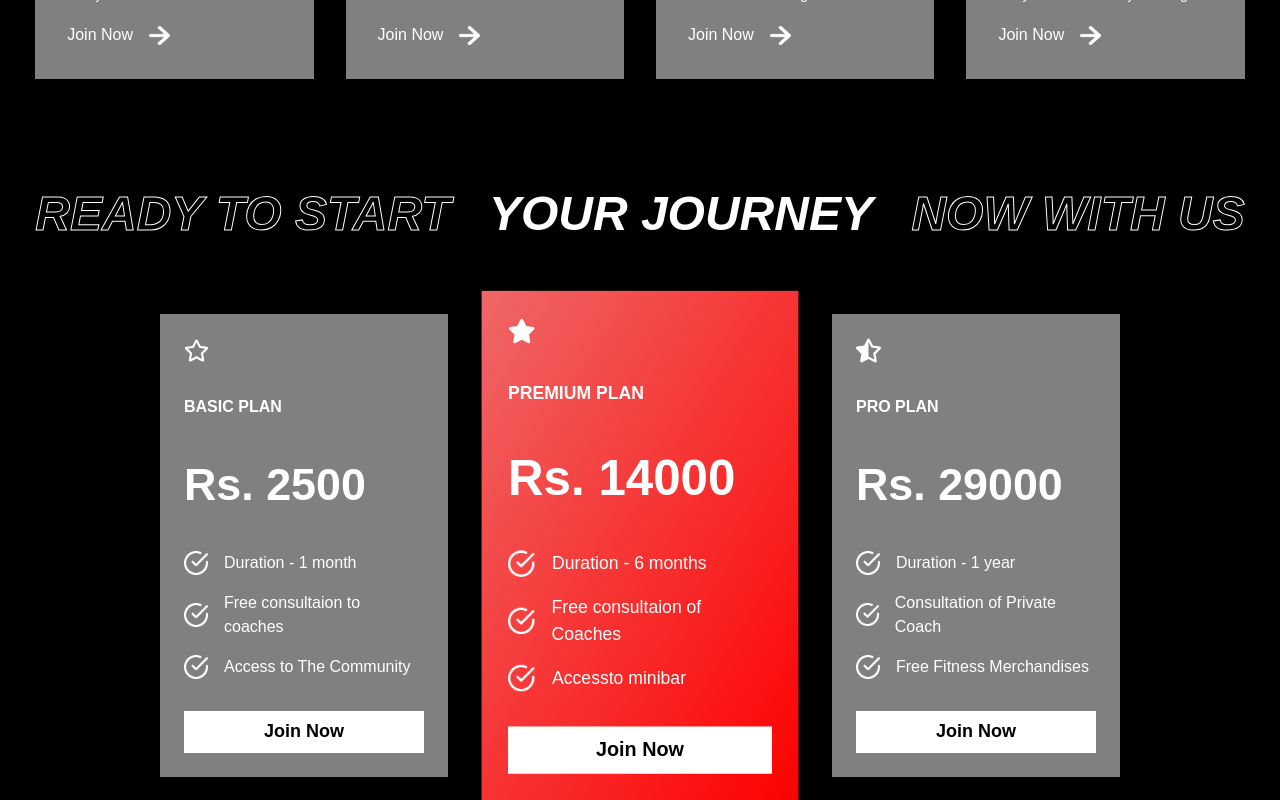
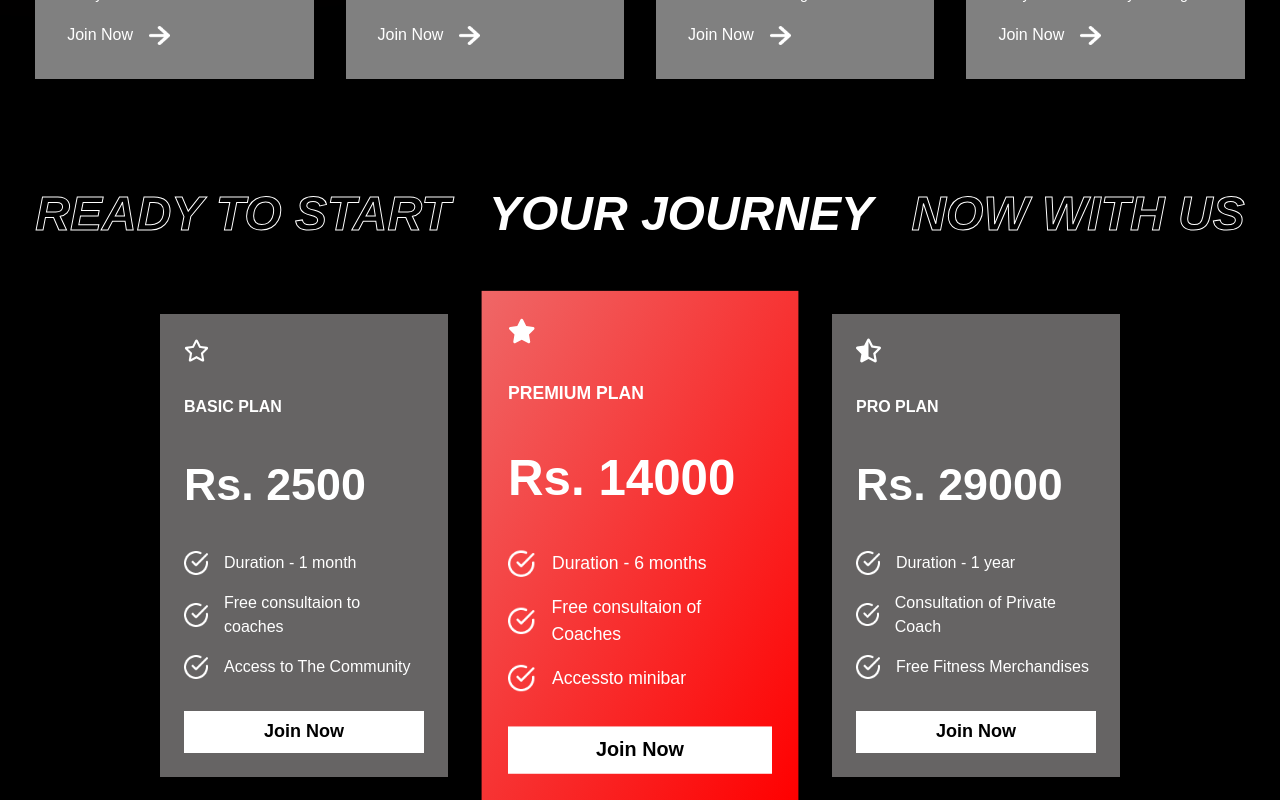
Before and after one commit to madhu99priya/Glorious-Fitness-Center, a React (Vite) app: page / in a window 1280 px wide. Shown: the part 1079-1879 px from the top of the page. Built offline with nearby package versions, Linux system fonts and the light colour scheme.

Commit message:
color changes

```diff
--- a/src/Components/Plans/Plans.css
+++ b/src/Components/Plans/Plans.css
@@ -18,7 +18,7 @@
 .plan{
     display: flex;
     flex-direction: column;
-    background-color: gray ;
+    background-color: rgb(102, 100, 100) ;
     gap: 2rem;
     padding: 1.5rem;
     width: 18rem;
--- a/src/Components/Plans/Plans.jsx
+++ b/src/Components/Plans/Plans.jsx
@@ -23,9 +23,9 @@ const Plans = () => {
 
                 <div className="features">
                     {plan.features.map((feature,index) =>(
-                        <div className="feature">
+                        <div className="feature" key={index} >
                             <span className='tic-img'><img src={whiteTick} alt="" /></span>
-                            <span key={index} >{feature}</span>
+                            <span >{feature}</span>
                         </div>
                     ))}
                 </div>
```
